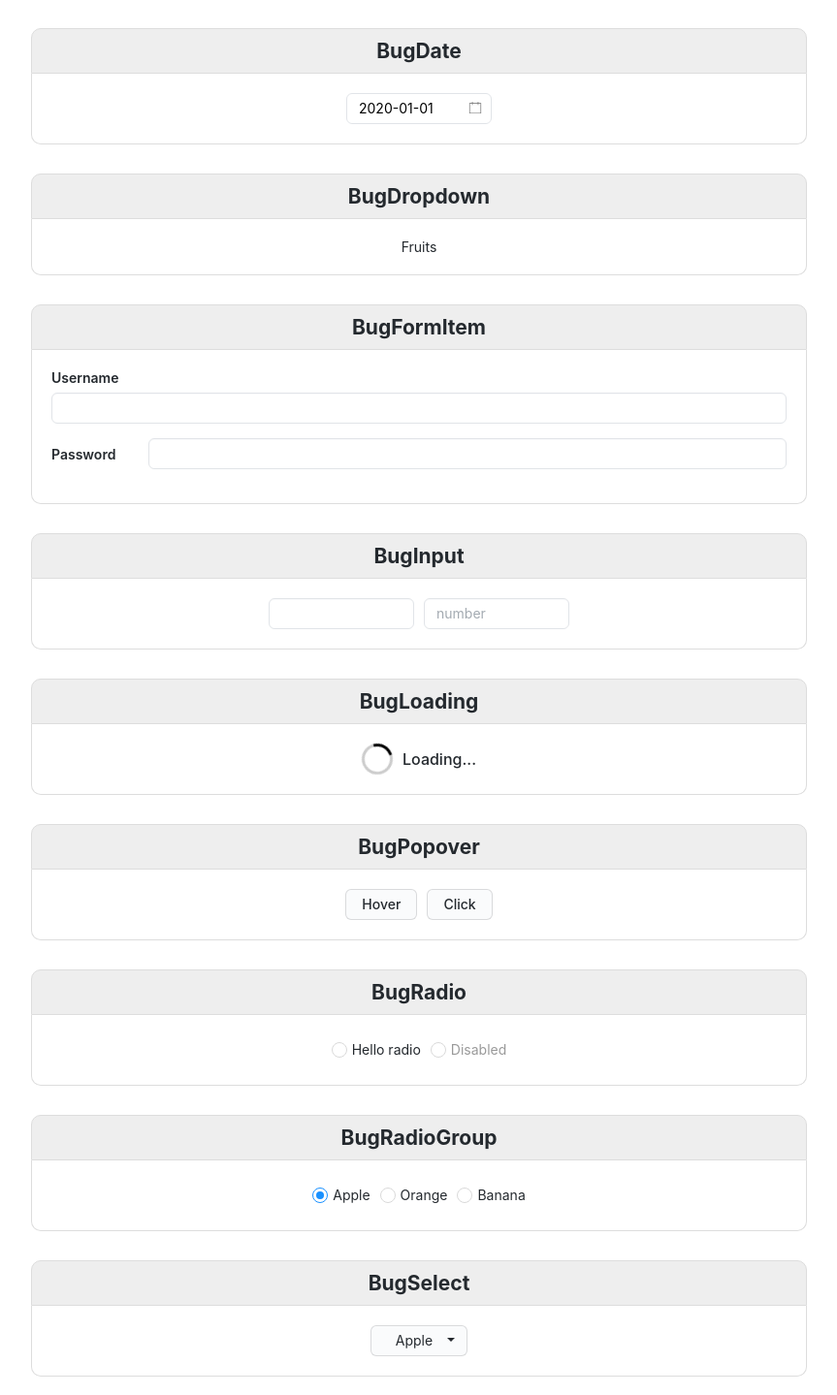
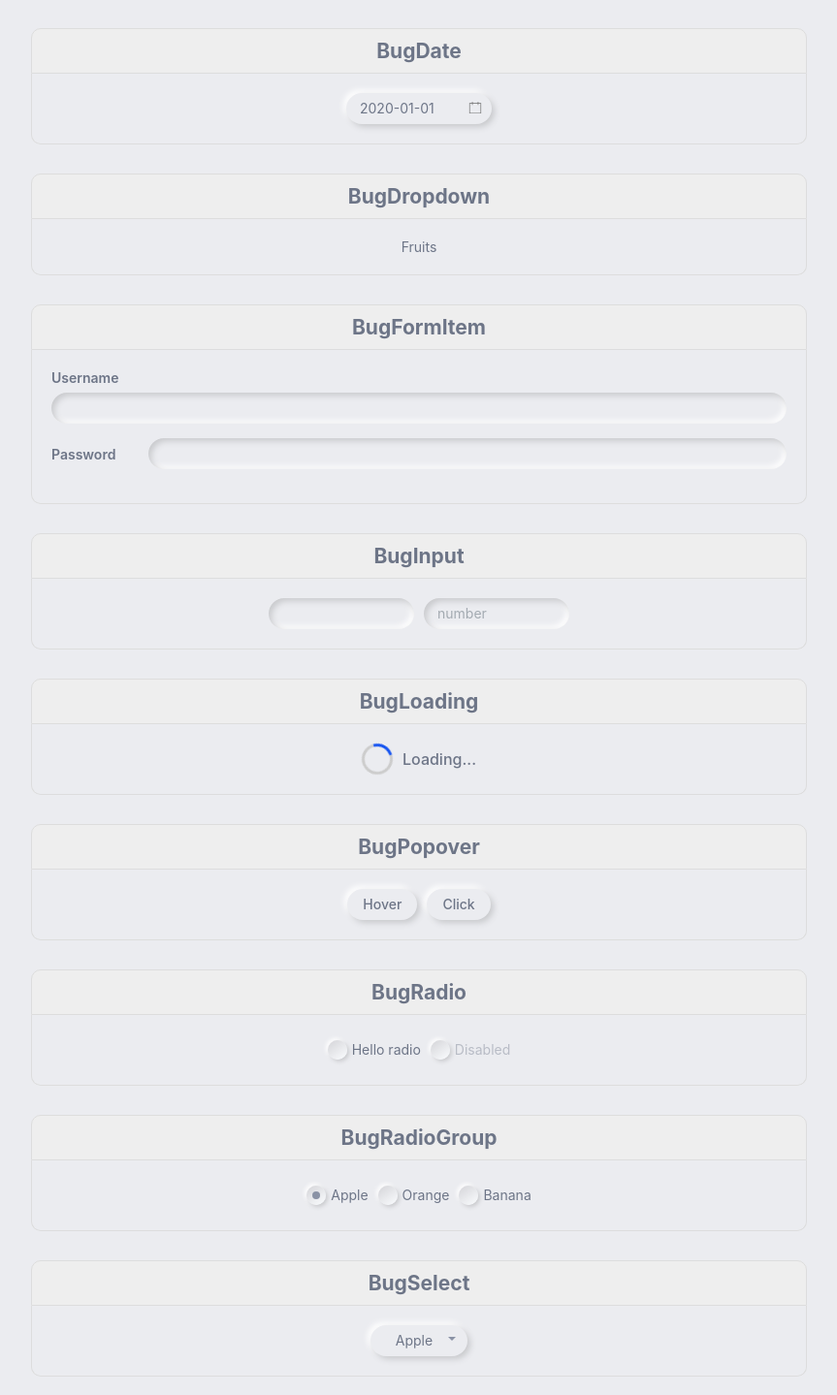
Before and after one commit to youginil/falco-vue, a Vue app: page / in a window 1280 px wide. Shown: the part 471-1910 px from the top of the page at 97% size, without its empty margins (208-1071 px from the left). Built offline with nearby package versions, Linux system fonts and the light colour scheme.

Commit message:
change style

```diff
--- a/main.ts
+++ b/main.ts
@@ -1,7 +1,7 @@
 import { createApp } from 'vue';
 import BugUI from './src/index';
-import './src/themes/default/index.scss';
-// import './src/themes/neumorphism/index.scss';
+// import './src/themes/default/index.scss';
+import './src/themes/neumorphism/index.scss';
 import App from './App.vue';
 
 createApp(App).use(BugUI).mount('#app');
--- a/src/themes/neumorphism/BugButton.scss
+++ b/src/themes/neumorphism/BugButton.scss
@@ -9,7 +9,7 @@
 .bug-button {
   position: relative;
   background-color: #ebecf0;
-  border-radius: 6px;
+  border-radius: 20px;
   box-shadow: 3px 3px 6px #c8c9cc, -3px -3px 6px #ffffff;
   cursor: pointer;
   font-size: 14px;
--- a/src/themes/neumorphism/BugDate.scss
+++ b/src/themes/neumorphism/BugDate.scss
@@ -21,12 +21,12 @@ $header-height: 40px;
   input {
     background: transparent;
     outline: none;
-    border-radius: 6px;
+    border-radius: 20px;
     background: #ebecf0;
     box-shadow: 3px 3px 6px #c8c9cc, -3px -3px 6px #ffffff;
     font-size: 14px;
     line-height: 22px;
-    padding: 5px 12px;
+    padding: 5px 14px;
     width: 100%;
     cursor: default;
     &::placeholder {
--- a/src/themes/neumorphism/BugInput.scss
+++ b/src/themes/neumorphism/BugInput.scss
@@ -2,11 +2,11 @@
   display: inline-block;
   width: 150px;
   input {
-    border-radius: 6px;
+    border-radius: 20px;
     font-size: 14px;
     line-height: 22px;
     outline: none;
-    padding: 5px 12px;
+    padding: 5px 14px;
     width: 100%;
     background: #ebecf0;
     box-shadow: inset 3px 3px 6px #c8c9cc, inset -3px -3px 6px #ffffff;
--- a/src/themes/neumorphism/BugSelect.scss
+++ b/src/themes/neumorphism/BugSelect.scss
@@ -14,7 +14,7 @@
   .bug-select-result {
     min-width: 100px;
     background-color: #ebecf0;
-    border-radius: 6px;
+    border-radius: 20px;
     padding: 5px 26px 5px 16px;
     overflow: hidden;
     white-space: nowrap;
--- a/src/themes/neumorphism/BugTabPane.scss
+++ b/src/themes/neumorphism/BugTabPane.scss
@@ -3,7 +3,7 @@
   padding: 8px 10px;
   cursor: default;
   transition: all 0.3s linear;
-  border-radius: 5px;
+  border-radius: 20px;
 
   &.block {
     display: block;
--- a/vite.config.js
+++ b/vite.config.js
@@ -6,6 +6,9 @@ export default ({ command, mode }) => {
   console.log(command, mode);
   if (command === 'serve') {
     return {
+      optimizeDeps: {
+        entries: path.resolve(__dirname, 'index.html'),
+      },
       plugins: [vue()],
     };
   } else if (command === 'build') {
```
Also changed, not shown: 6 other files (tests, documents, lock files or other folders).
